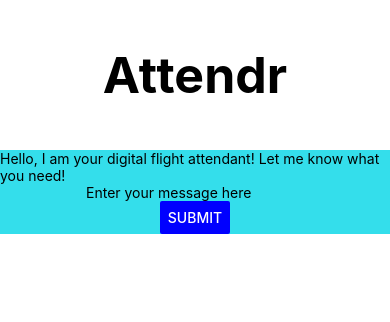
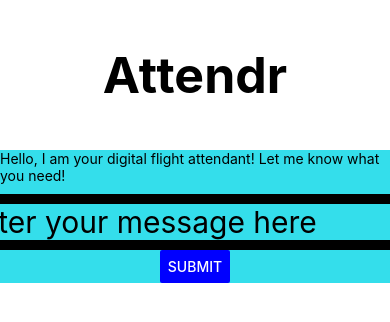
Before and after one commit to rushiljay/Flight-Buddy, a React Native app in the folder flightBuddy/: screen / in a window 390 px wide. Shown: the top 322 px of the page. Built offline with nearby package versions, Linux system fonts and the light colour scheme.

Commit message:
Updated textbox.

```diff
--- a/flightBuddy/App.js
+++ b/flightBuddy/App.js
@@ -11,7 +11,7 @@ export default function App() {
 
     <View style={styles.container}>
       <Text>Hello, I am your digital flight attendant! Let me know what you need!</Text>
-      <TextInput defaultValue="Enter your message here"/>
+      <TextInput style={styles.textbox} defaultValue="Enter your message here"/>
       <Button title="Submit" color="blue"/>
       <StatusBar style="auto" />
     </View>
@@ -34,8 +34,9 @@ const styles = StyleSheet.create({
     textAlign: 'center'
   },
   textbox: {
-    fontSize: 30,
-    borderWidth: 15
+    marginTop: 10,
+    borderWidth: 10,
+    fontSize: 30
   }
 
 });
```
